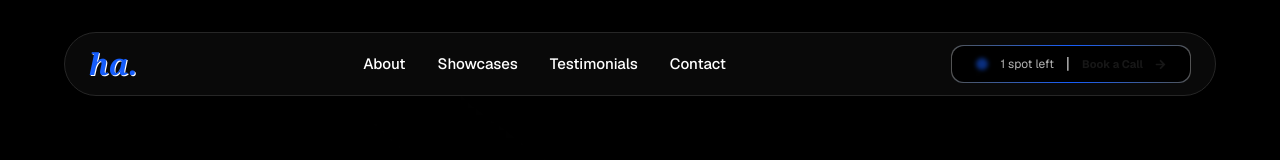
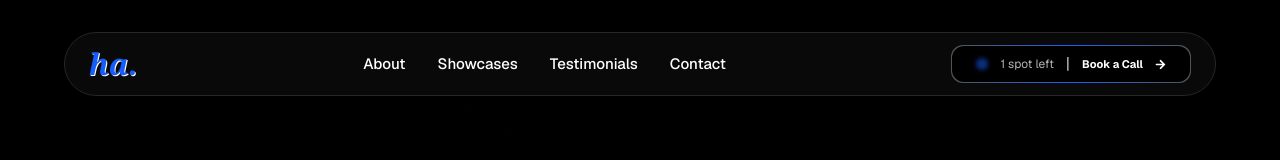
Before and after one commit to MuhammadNofilShoaib/hamzaAsif-portfolio, a Next.js app: page / in a window 1280 px wide. Shown: the top 160 px of the page. Built offline with nearby package versions, Linux system fonts and the light colour scheme.

Commit message:
Update Header.tsx

```diff
--- a/components/Header.tsx
+++ b/components/Header.tsx
@@ -25,7 +25,7 @@ const Header = () => {
                         <span className="size-[10px] sm:size-[12px] rounded-full bg-blue-600 blur-[2px] animate-pulse">.</span>
                         <span className="text-[12px] text-white/70 whitespace-nowrap">1 spot left</span>
                         <span className="text-white/80">|</span>
-                        <Link href="https://calendly.com/hamzaasifworks/30min" className="flex justify-center items-center gap-2 sm:gap-3 font-bold whitespace-nowrap text-[11px] hover:scale-95 hover:animate-pulse duration-300 ease-in-out">
+                        <Link href="https://calendly.com/hamzaasifworks/30min" className="flex justify-center items-center gap-2 sm:gap-3 text-white font-bold whitespace-nowrap text-[11px] hover:scale-95 hover:animate-pulse duration-300 ease-in-out">
                             Book a Call <span><FaArrowRight size={11} /></span>
                         </Link>
                     </div>
```
